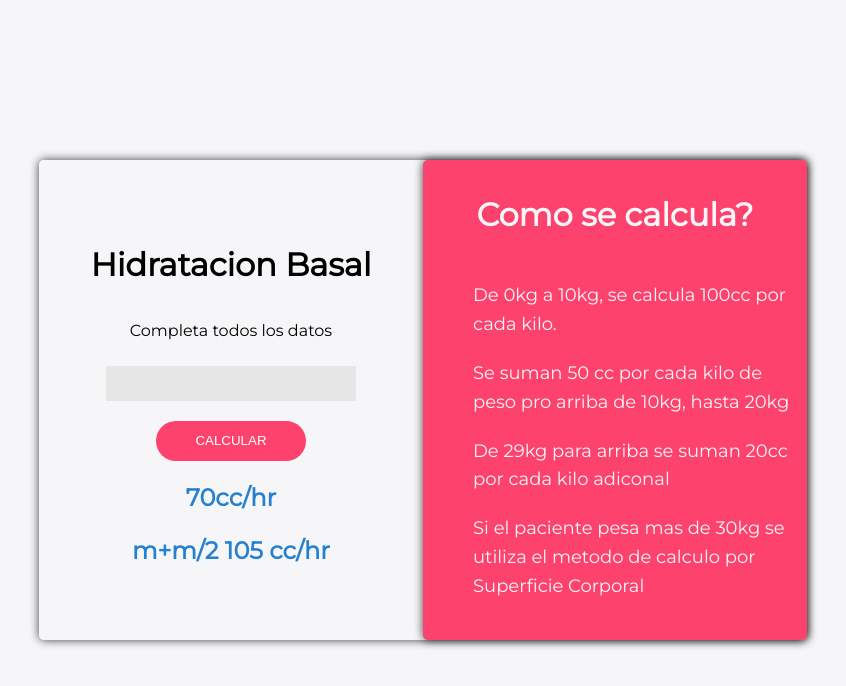
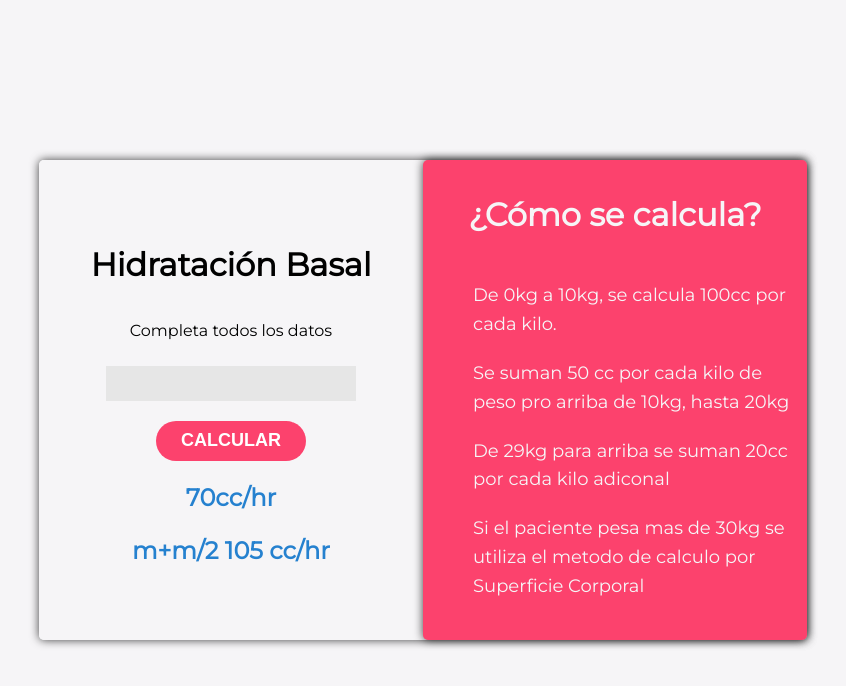
Before and after one commit to Gcentur/Pagina, a plain HTML site: page index.html in a window 1280 px wide. Shown: the whole page, without its empty margins (217-1063 px from the left). Drawn offline with Linux system fonts and the light colour scheme; a web font is replaced by a local one.

Commit message:
ahora se ve mejor diomioss

```diff
--- a/index.html
+++ b/index.html
@@ -10,7 +10,7 @@
         <div class="Hidratacion">
             <form>
                 <h1>
-                    Hidratacion Basal
+                    Hidratación Basal
                 </h1>
                 <p>
                     Completa todos los datos
@@ -23,7 +23,7 @@
         </div>
         <div class="formula">
             <h1>
-                Como se calcula?
+                ¿Cómo se calcula?
             </h1>
             <div>
                 <ul>
--- a/style.css
+++ b/style.css
@@ -11,7 +11,6 @@ body, html{
     margin: 0;
     min-height: 100vh;
 }
-
 form{
     display: flex;
     flex-direction: column;
@@ -21,6 +20,7 @@ form{
     height: 100%;
     margin: 0;
 }
+
 button{
     display: flex;
     justify-content: center;
@@ -34,8 +34,13 @@ button{
     width: 150px;
     height: 40px;
     cursor: pointer;
+    font-size: 18px;
+    font-weight: bold;
 }
-
+button:hover {
+    transform: scale(1.1);
+    transition: 0.3s;
+}
 input{
     background-color: #e6e6e6;
     border: none;
```
